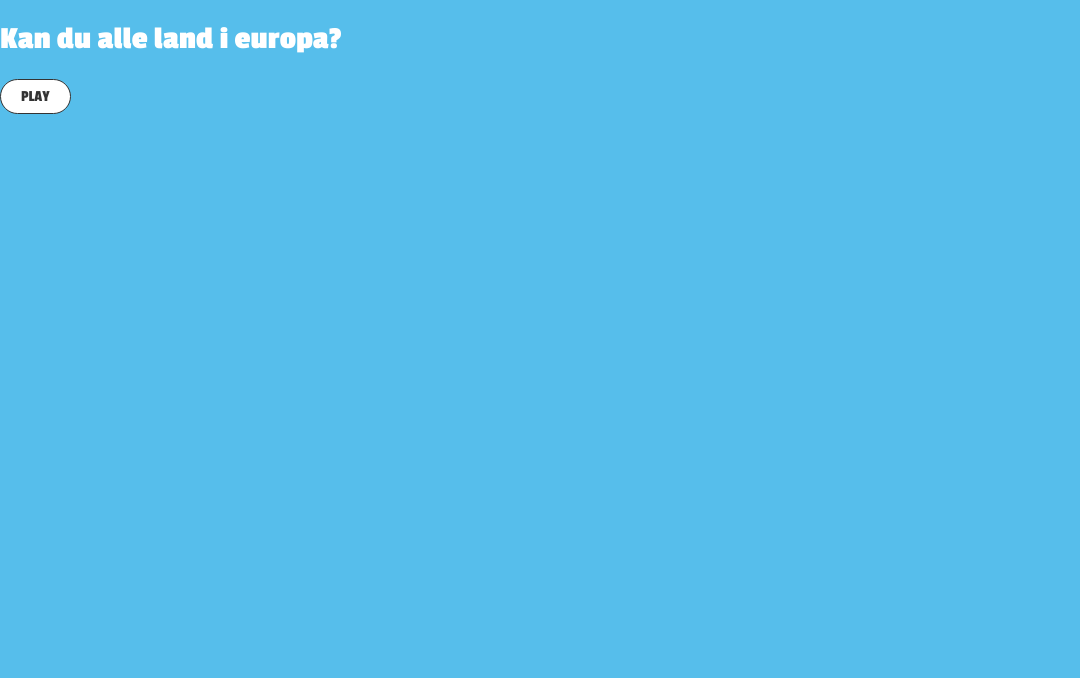
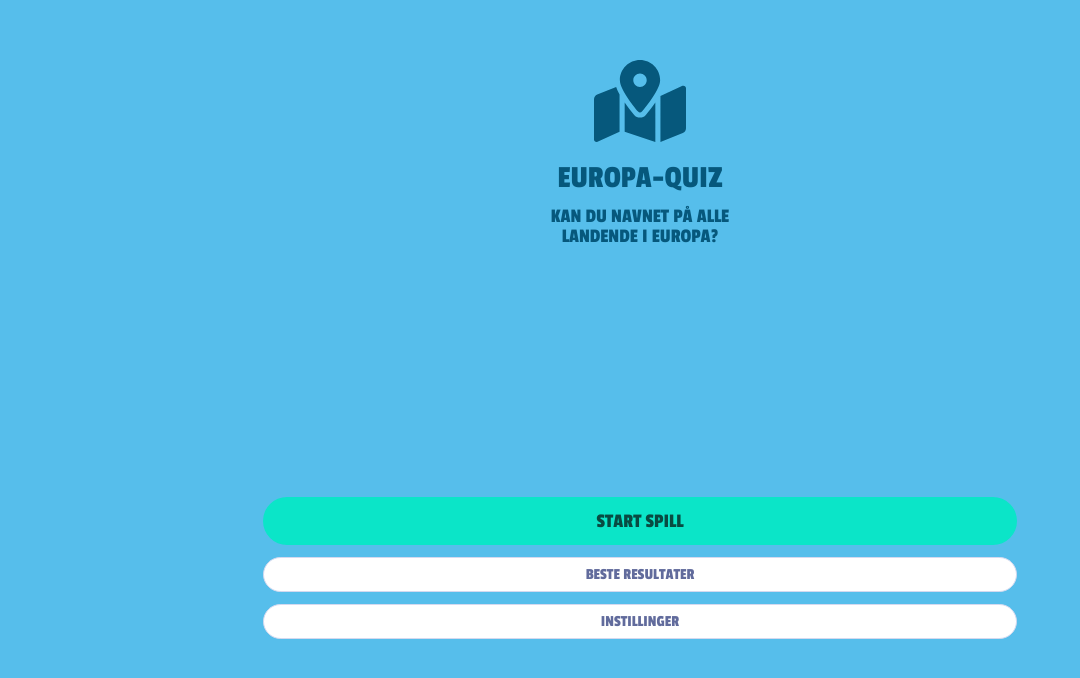
Before and after one commit to shady356/country-game, a Vue app: page / in a window 1280 px wide. Shown: the top 678 px of the page, without its empty margins (0-1080 px from the left). Built offline with nearby package versions, Linux system fonts and the light colour scheme.

Commit message:
feat: style front page

```diff
--- a/src/App.vue
+++ b/src/App.vue
@@ -24,4 +24,11 @@ ul {
   margin: 0;
   padding: 0;
 }
+p {
+  margin: 0;
+  line-height: 1;
+}
+* {
+  box-sizing: border-box
+}
 </style>
--- a/src/components/base/BaseButton.vue
+++ b/src/components/base/BaseButton.vue
@@ -1,9 +1,37 @@
 <template>
-  <button class="base-button font-label-big" @click="click"><slot /></button>
+  <button :class="['base-button', sizeStyle, shapeStyle, themeStyle]" @click="click"><slot /></button>
 </template>
 
 <script>
 export default {
+  props: {
+    size: {
+      type: String,
+      required: false,
+      default: 'medium'
+    },
+    shape: {
+      type: String,
+      required: false,
+      default: 'round'
+    },
+    theme: {
+      type: String,
+      required: false,
+      default: 'standard'
+    }
+  },
+  computed: {
+    sizeStyle() {
+      return `base-button--size-${this.size}`
+    },
+    shapeStyle() {
+      return `base-button--shape-${this.shape}`
+    },
+    themeStyle() {
+      return `base-button--theme-${this.theme}`
+    }
+  },
   methods: {
     click() {
       this.$emit('click')
@@ -14,10 +42,39 @@ export default {
 
 <style scoped lang="scss">
 .base-button {
-  background: #fff;
-  color: #333;
-  border: 1px solid #333;
-  border-radius: var(--size-9);
-  padding: var(--size-3) var(--size-6);
+  display: flex;
+  border: 1px solid transparent;
+  font-family: 'Passion One', cursive;
+  width: 100%;
+  align-items: center;
+  justify-content: center;
+  text-transform: uppercase;
+
+  &--size-small {
+    padding: var(--size-1) var(--size-3);
+  }
+  &--size-medium {
+    padding: var(--size-3) var(--size-6);
+    font-size: var(--size-5);
+  }
+  &--size-large {
+    padding: var(--size-4) var(--size-8);
+    font-size: var(--size-6);
+  }
+  &--shape-round {
+    border-radius: var(--size-9);
+  }
+  &--shape-square {
+    border-radius: var(--size-4);
+  }
+  &--theme-cta {
+    background-color: #0be5c8;
+    color: #084b42;
+  }
+  &--theme-standard {
+    background-color: #fff;
+    border-color: #D4D9EF;
+    color: #616B9C;
+  }
 }
 </style>
--- a/src/style/typography.scss
+++ b/src/style/typography.scss
@@ -4,7 +4,19 @@
   text-transform: uppercase;
   font-weight: 400;
 }
-.font-label-big {
+.font-title {
+  font-family: 'Passion One', cursive;
+  font-size: var(--size-8);
+  text-transform: uppercase;
+  font-weight: 400;
+}
+.font-title-2 {
+  font-family: 'Passion One', cursive;
+  font-size: var(--size-6);
+  text-transform: uppercase;
+  font-weight: 400;
+}
+.font-title-3 {
   font-family: 'Passion One', cursive;
   font-size: var(--size-5);
   text-transform: uppercase;
--- a/src/views/Home.vue
+++ b/src/views/Home.vue
@@ -1,9 +1,19 @@
 <template>
   <div class="home">
-    <h1>Kan du alle land i europa?</h1>
-    <router-link :to="{name: 'Play'}">
-      <BaseButton>Play</BaseButton>
-    </router-link>
+    <img src="@/assets/app-logo.svg" class="app-logo" alt="app-logo">
+    <p class="font-title">EUROPA-QUIZ</p>
+    <p class="font-title-2">Kan du navnet på alle<br>landende i Europa?</p>
+    <ul class="menu">
+      <router-link :to="{name: 'Play'}" tag="li" class="menu__option">
+        <BaseButton size="large" theme="cta">Start spill</BaseButton>
+      </router-link>
+      <router-link :to="{name: 'Play'}" tag="li" class="menu__option">
+        <BaseButton>Beste resultater</BaseButton>
+      </router-link>
+      <router-link :to="{name: 'Play'}" tag="li" class="menu__option">
+        <BaseButton>Instillinger</BaseButton>
+      </router-link>
+    </ul>
   </div>
 </template>
 
@@ -15,3 +25,34 @@ export default {
   }
 }
 </script>
+
+<style lang="scss" scoped>
+.home {
+  padding: var(--size-4);
+  text-align: center;
+}
+.app-logo {
+  margin-top: var(--size-9);
+}
+.font-title {
+  margin-top: var(--size-5);
+  margin-bottom: var(--size-4);
+  color: #06587C;
+}
+.font-title-2 {
+  color: #06587C;
+}
+.menu {
+  margin-top: var(--size-9);
+  display: flex;
+  align-items: center;
+  justify-content: center;
+  flex-direction: column;
+  gap: var(--size-4);
+  margin: 20%;
+
+  &__option {
+    width: 100%;
+  }
+}
+</style>
```
Also changed, not shown: src/assets/app-logo.svg (added).
